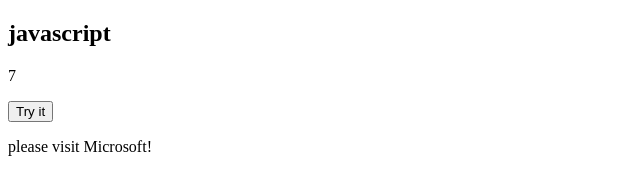
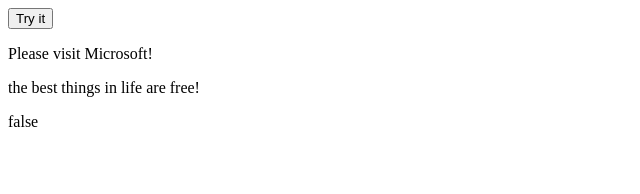
Before and after one commit to mdnlislam/javascript-js, a website: page Javascript/inputTag.html in a window 1280 px wide. Shown: the whole page, without its empty margins (0-640 px from the left). Drawn offline with Linux system fonts and the light colour scheme.

Commit message:
some change

```diff
--- a/Javascript/inputTag.html
+++ b/Javascript/inputTag.html
@@ -57,27 +57,41 @@
 
 </form>
 </div> -->
-<h2>javascript</h2>
-<p id='demo'></p>
+<!--<h2>javascript</h2>
+<p id='demo'></p>-->
 
-<button onclick='myfunction()'>Try it</button>
-<p class='demo'>please visit Microsoft!</p>
+<button onclick="myfunction()">Try it</button>
+<p id="demo">Please visit Microsoft! </p>
+
+<p id="p01">the best things in life are free!</p>
+<p class='demo'></p>
+
+
+
 
 <script>
+const text1=document.querySelector('#p01').innerHTML;
+const pattern=/o/;
+const output=document.querySelector('.demo')
+output.innerHTML=pattern.test(text1);
+
+
+
 function myfunction(){
-const text=document.querySelector('.demo').innerHTML;
-const output=document.querySelector('.domo')
-output.innerHTML=text.replace('Microsoft','W3Schools');
+const text=document.querySelector('#demo').innerHTML;
+const output=document.querySelector('#demo');
+output.innerHTML=text.replace("Microsoft","W3Schools");
+
 
 }
 
 
 
 
-let text='Visit  W3Schools!';
+/*let text='Visit  W3Schools!';
 let n=text.search(/w3Schools/i);
 const output=document.querySelector('#demo');
-output.innerHTML=n;
+output.innerHTML=n;*/
 
 
 
```
Also changed, not shown: Javascript/readme.md.
